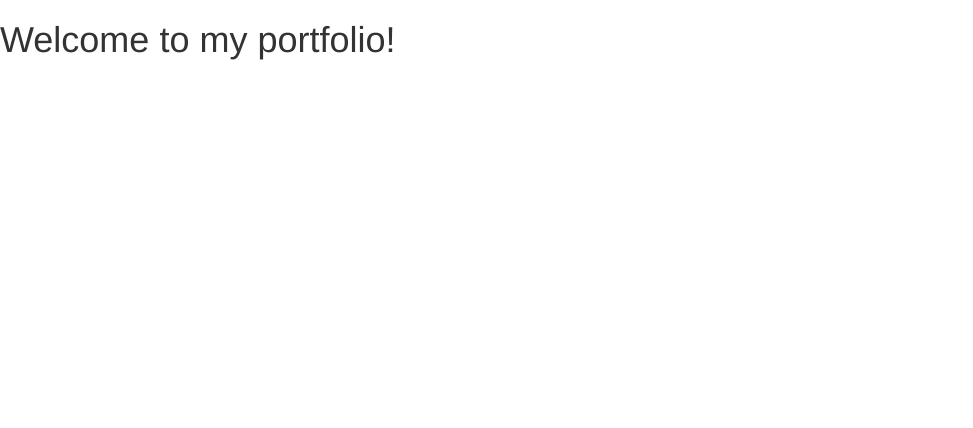
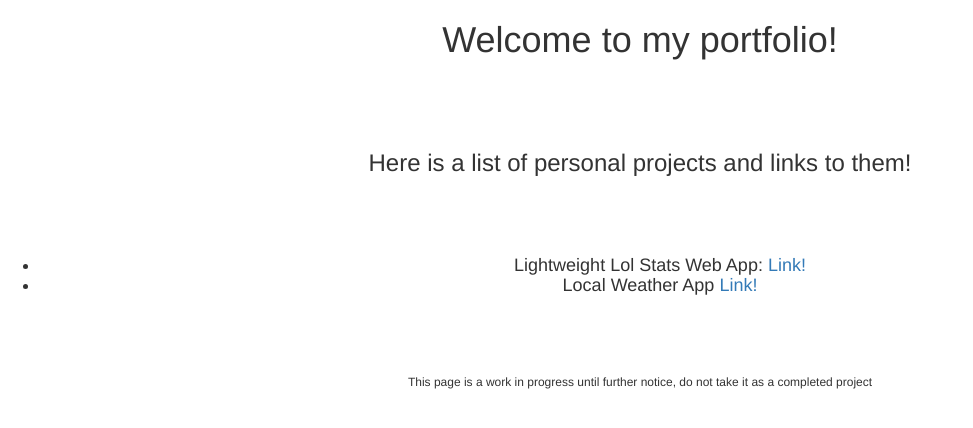
Before and after one commit to angregor/angregor.github.io, a plain HTML site: page portfolio.html in a window 1280 px wide. Shown: the whole page, without its empty margins (0-973 px from the left). Drawn offline with nearby package versions, Linux system fonts and the light colour scheme.

Commit message:
portfolio page v1 finished. work in progress

```diff
--- a/portfolio.html
+++ b/portfolio.html
@@ -12,9 +12,31 @@
 
     <!-- Bootstrap Script-->
     <script src="https://maxcdn.bootstrapcdn.com/bootstrap/3.3.5/js/bootstrap.min.js"></script>
+
+    <!-- My CSS -->
+    <link rel="stylesheet" href="./styles/portfolio.css">
   </head>
   <title> Andrew's Portfolio</title>
   <body>
       <div id="intro"><h1>Welcome to my portfolio!</h1></div>
+      <br>
+      <br>
+      <br>
+      <div id="links">
+          <h3>Here is a list of personal projects and links to them!</h3>
+          <br>
+          <br>
+          <br>
+          <h4>
+          <ul>
+            <li> Lightweight Lol Stats Web App: <a href="http://lightweight-lol-stats.herokuapp.com">Link! </a></li>
+            <li> Local Weather App <a href="http://codepen.io/angregor/full/vORLLG/"> Link! </a></li>
+          </ul>
+          </h4>
+      </div>
+      <br>
+      <br>
+      <br>
+      <h6> This page is a work in progress until further notice, do not take it as a completed project</h6>
   </body>
 </html>
--- /dev/null
+++ b/styles/portfolio.css
@@ -0,0 +1,3 @@
+html {
+  text-align: center;
+}
```
